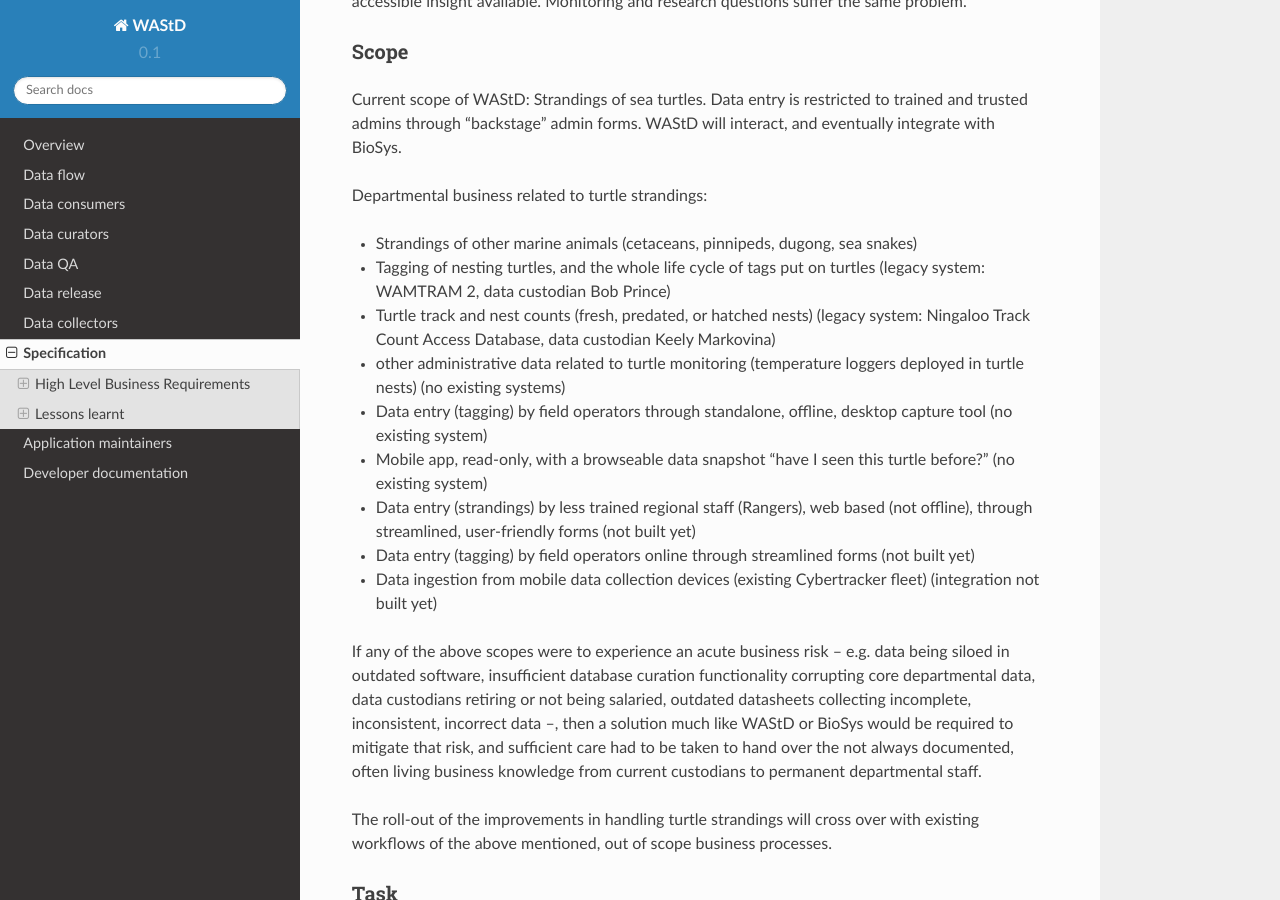
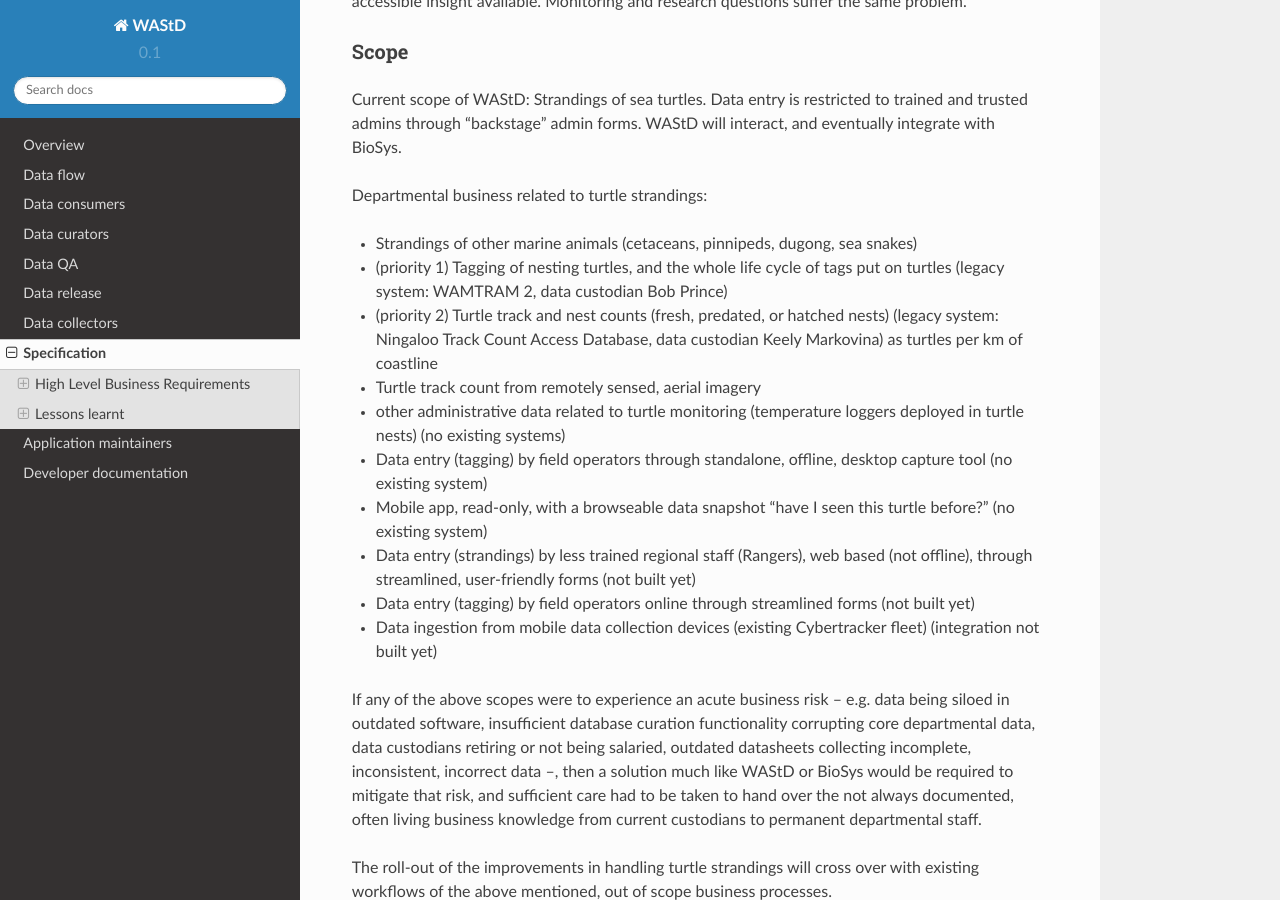
Before and after one commit to dbca-wa/wastd, a Sphinx documentation site: the page built from docs/specification.rst, in a window 1280 px wide and 900 px high, scrolled down 372 px. Built offline with Sphinx 7.4.7 and the Read the Docs theme 2.0.0, drawn with Linux system fonts in a browser that asks for light colours.

```diff
--- a/docs/specification.rst
+++ b/docs/specification.rst
@@ -24,10 +24,12 @@
 Departmental business related to turtle strandings:
 
 * Strandings of other marine animals (cetaceans, pinnipeds, dugong, sea snakes)
-* Tagging of nesting turtles, and the whole life cycle of tags put on turtles
+* (priority 1) Tagging of nesting turtles, and the whole life cycle of tags put on turtles
   (legacy system: WAMTRAM 2, data custodian Bob Prince)
-* Turtle track and nest counts (fresh, predated, or hatched nests)
+* (priority 2) Turtle track and nest counts (fresh, predated, or hatched nests)
   (legacy system: Ningaloo Track Count Access Database, data custodian Keely Markovina)
+  as turtles per km of coastline
+* Turtle track count from remotely sensed, aerial imagery
 * other administrative data related to turtle monitoring
   (temperature loggers deployed in turtle nests) (no existing systems)
 * Data entry (tagging) by field operators through standalone, offline, desktop capture tool (no existing system)
```
Also changed, not shown: 1 other file.
